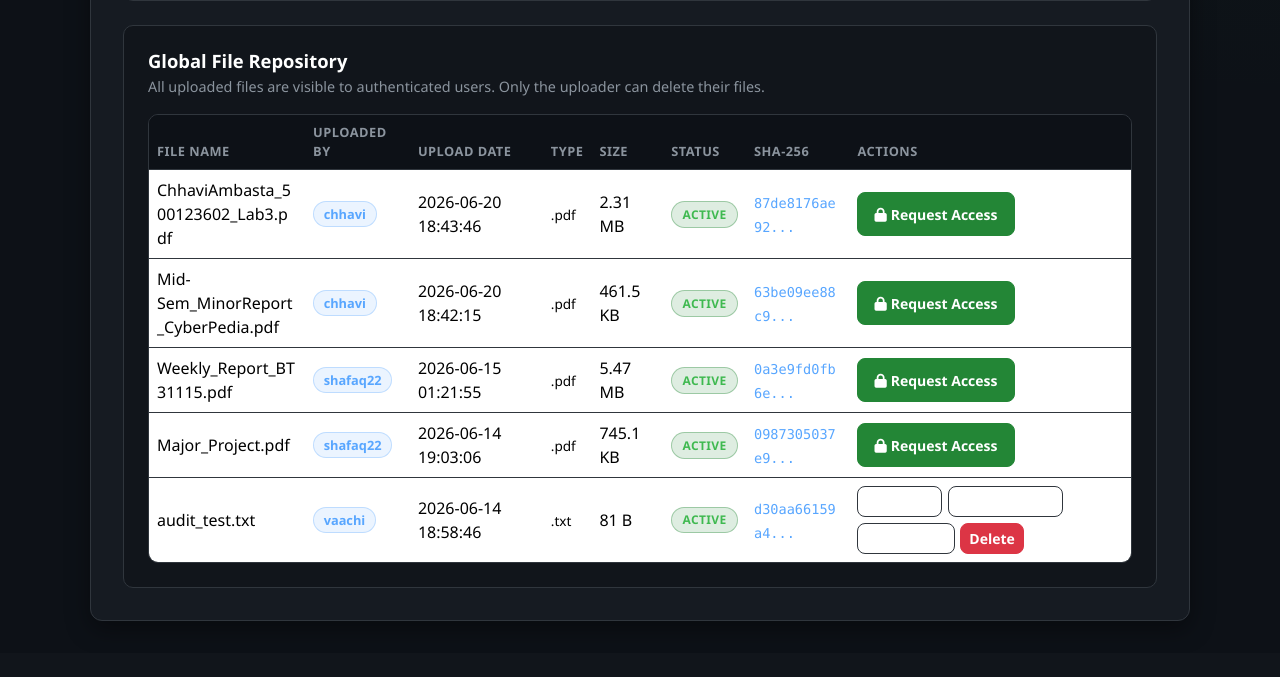
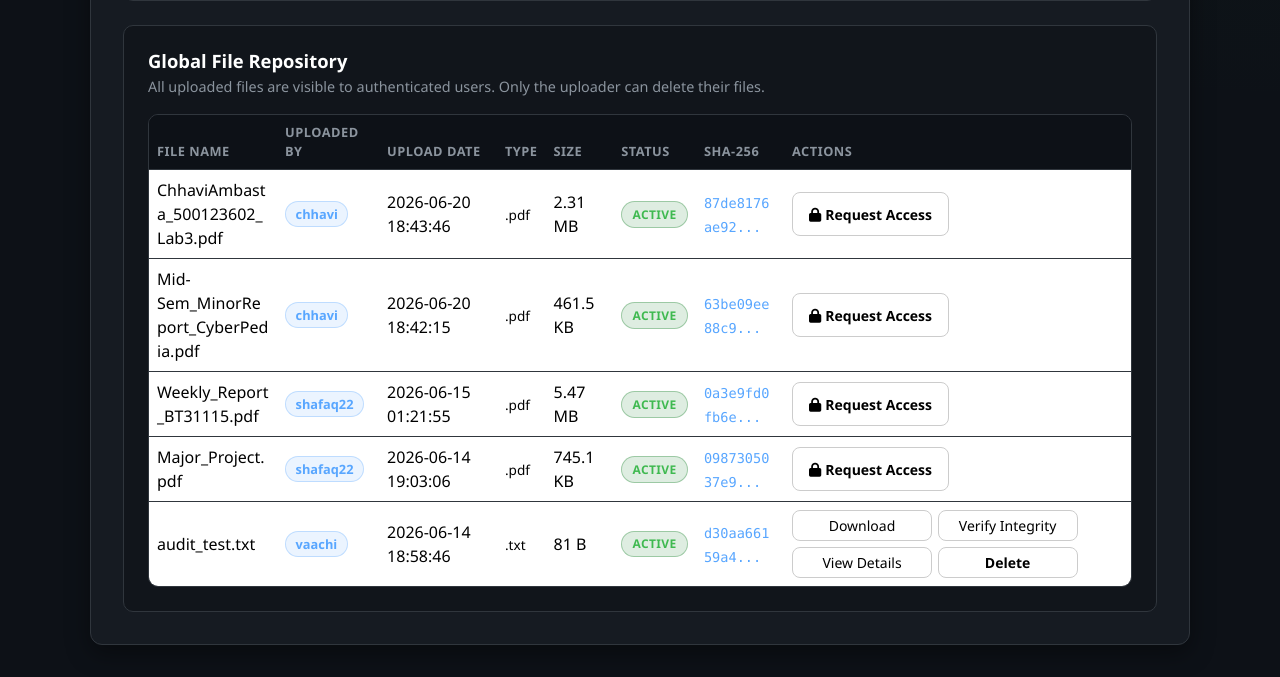
Before and after one commit to ChhaviAmbasta/HashGuard, a Flask app: page /dashboard in a window 1280 px wide. Shown: the part 760-1437 px from the top of the page. Before the commit the page ends 1381 px from the top, so only its background shows below. Run offline with Flask 3, Linux system fonts and the light colour scheme; a user stored in the database is signed in; data comes from the database, SQL or seed files in the repository; both versions use the stored data as it was after the commit.

Commit message:
Fixed dashboard table styling and button visibility

```diff
--- a/static/css/style.css
+++ b/static/css/style.css
@@ -551,3 +551,17 @@ body {
 .dropdown-menu-dark .dropdown-item:hover {
     background-color: var(--border-color);
 }
+
+.file-actions .btn {
+    min-width: 140px !important;
+    color: #000 !important;
+    background: #fff !important;
+    border: 1px solid #ccc !important;
+    opacity: 1 !important;
+    visibility: visible !important;
+}
+
+.file-actions .btn:hover {
+    background: #0d6efd !important;
+    color: #fff !important;
+}
```
Also changed, not shown: database/hashguard.db.
